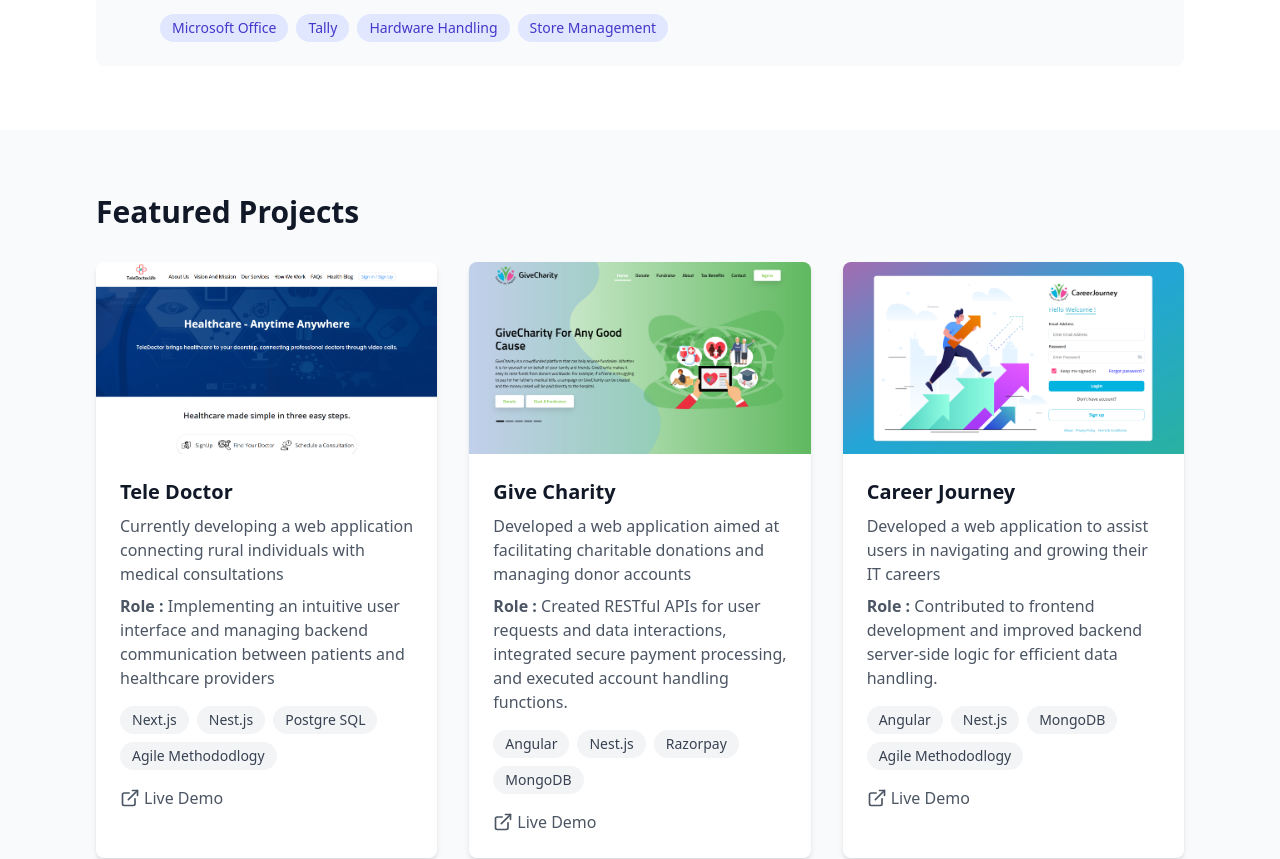
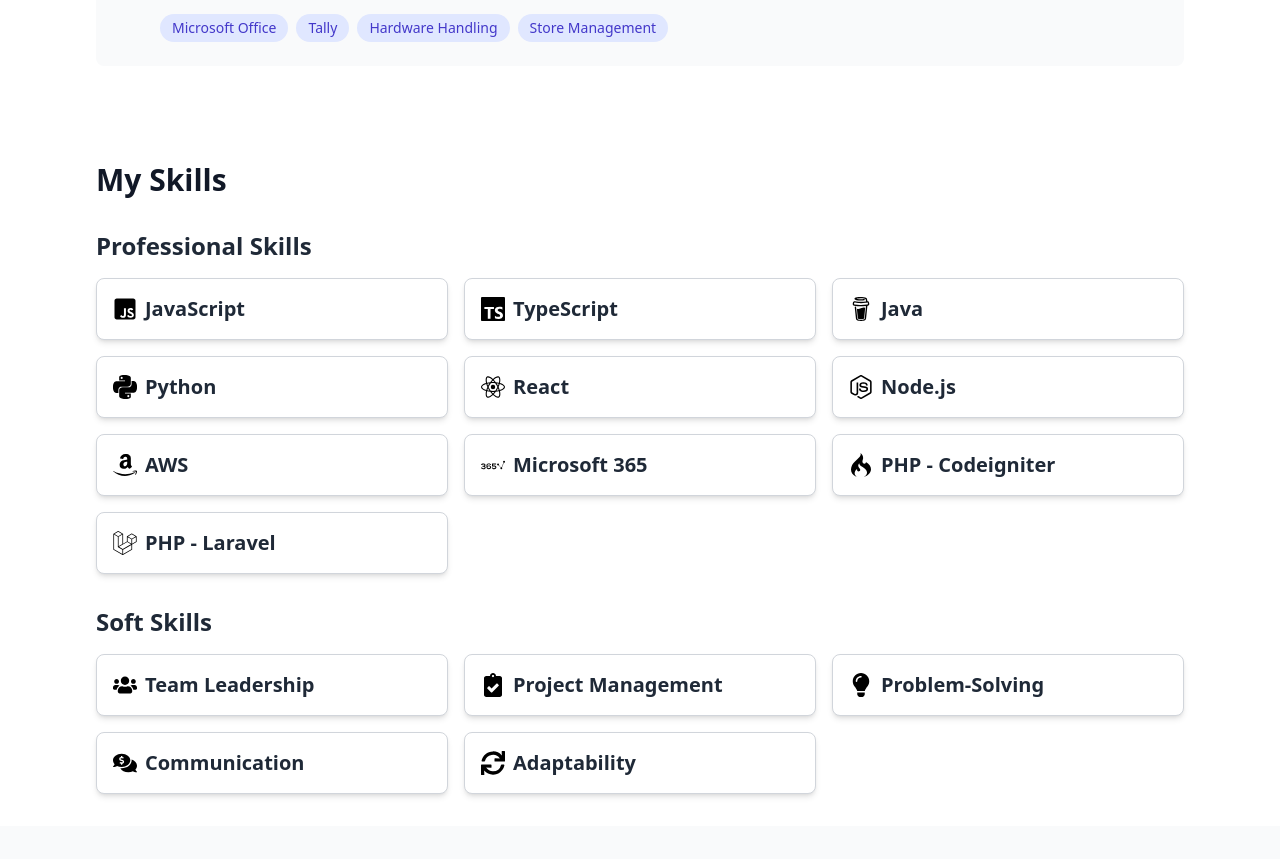
Before and after one commit to SanthoshNumentica/sadaiyappan.portfolio, a React (Vite) app: page / in a window 1280 px wide. Shown: the part 1140-1999 px from the top of the page. Built offline with nearby package versions, Linux system fonts and the light colour scheme.

Commit message:
skills uddated

```diff
--- a/src/App.tsx
+++ b/src/App.tsx
@@ -13,9 +13,9 @@ function App() {
       <main>
         <About />
         <Experience />
+        <Skills />
         <Projects />
         <Certifications/>
-        <Skills />
       </main>
       <Footer />
     </div>
--- a/src/components/Header.tsx
+++ b/src/components/Header.tsx
@@ -13,6 +13,7 @@ export function Header() {
           <nav className="hidden md:flex space-x-8">
             <a href="#about" className="text-gray-700 hover:text-indigo-600">About</a>
             <a href="#experience" className="text-gray-700 hover:text-indigo-600">Experience</a>
+            <a href="#skills" className="text-gray-700 hover:text-indigo-600">Skills</a>
             <a href="#projects" className="text-gray-700 hover:text-indigo-600">Projects</a>
             <a href="#certifications" className="text-gray-700 hover:text-indigo-600">Certifications</a>
           </nav>
--- a/src/components/Skill.tsx
+++ b/src/components/Skill.tsx
@@ -1,15 +1,7 @@
-import { motion } from 'framer-motion';
-import { useState } from 'react';
-import { FaChevronDown, FaChevronUp, FaClipboardCheck, FaCommentsDollar, FaJsSquare, FaLightbulb, FaSync, FaUsers } from 'react-icons/fa'; // JavaScript logo
-import { Si365Datascience, SiAmazon, SiBuymeacoffee, SiCodeigniter, SiLaravel, SiNodedotjs, SiPython, SiReact, SiTypescript } from 'react-icons/si'; // Other logos
+import { FaClipboardCheck, FaCommentsDollar, FaJsSquare, FaLightbulb, FaSync, FaUsers } from 'react-icons/fa';
+import { Si365Datascience, SiAmazon, SiBuymeacoffee, SiCodeigniter, SiLaravel, SiNodedotjs, SiPython, SiReact, SiTypescript } from 'react-icons/si';
 
 const Skills = () => {
-  const [isTechnicalOpen, setTechnicalOpen] = useState(false);
-  const [isSoftOpen, setSoftOpen] = useState(false);
-
-  const toggleTechnical = () => setTechnicalOpen(!isTechnicalOpen);
-  const toggleSoft = () => setSoftOpen(!isSoftOpen);
-
   const technicalSkills = [
     { id: 1, skill: 'JavaScript', icon: <FaJsSquare className="h-6 w-6 inline mr-2" /> },
     { id: 2, skill: 'TypeScript', icon: <SiTypescript className="h-6 w-6 inline mr-2" /> },
@@ -32,63 +24,37 @@ const Skills = () => {
   ];
 
   return (
-    <div className="max-w-6xl mx-auto px-4 sm:px-6 lg:px-8 py-8">
-      <h2 className="text-3xl font-bold text-gray-900 mb-4">My Skills</h2>
+    <section id="skills" className="max-w-6xl mx-auto px-4 sm:px-6 lg:px-8 py-8">
+      <h2 className="text-3xl font-bold text-gray-900 mb-8">My Skills</h2>
 
-      <div className="flex flex-col md:flex-row justify-between mb-4">
-        <div className="flex-1 mb-2 md:mb-0">
-          <button
-            onClick={toggleTechnical}
-            className="w-full text-left bg-gray-200 text-gray-800 font-semibold py-2 px-4 rounded-lg shadow hover:bg-gray-300 transition flex items-center justify-between">
-            <span>Technical Skills</span>
-            {isTechnicalOpen ? <FaChevronUp /> : <FaChevronDown />}
-          </button>
-          <motion.div
-            initial={{ height: 0, opacity: 0 }}
-            animate={{ height: isTechnicalOpen ? 'auto' : 0, opacity: isTechnicalOpen ? 1 : 0 }}
-            transition={{ duration: 0.3 }}
-            className="overflow-hidden"
-          >
-            <div className="grid grid-cols-1 md:grid-cols-2 lg:grid-cols-3 gap-4 mt-2">
+      <div className="mb-8">
+        <h3 className="text-2xl font-semibold text-gray-800 mb-4">Professional Skills</h3>
+        <div className="grid grid-cols-1 md:grid-cols-2 lg:grid-cols-3 gap-4">
           {technicalSkills.map((skill) => (
             <div key={skill.id} className="p-4 border border-gray-300 rounded-lg bg-white shadow-md flex items-center">
               {skill.icon}
               <div className="flex-1">
-                    <h3 className="text-xl font-semibold text-gray-800">{skill.skill}</h3>
+                <h4 className="text-xl font-semibold text-gray-800">{skill.skill}</h4>
               </div>
             </div>
           ))}
         </div>
-          </motion.div>
       </div>
-        <div className="flex-1">
-          <button
-            onClick={toggleSoft}
-            className="w-full text-left bg-gray-200 text-gray-800 font-semibold py-2 px-4 rounded-lg shadow hover:bg-gray-300 transition flex items-center justify-between"
-          >
-            <span>Soft Skills</span>
-            {isSoftOpen ? <FaChevronUp /> : <FaChevronDown />}
-          </button>
-          <motion.div
-            initial={{ height: 0, opacity: 0 }}
-            animate={{ height: isSoftOpen ? 'auto' : 0, opacity: isSoftOpen ? 1 : 0 }}
-            transition={{ duration: 0.3 }}
-            className="overflow-hidden"
-          >
-            <div className="grid grid-cols-1 md:grid-cols-2 lg:grid-cols-3 gap-4 mt-2">
+
+      <div>
+        <h3 className="text-2xl font-semibold text-gray-800 mb-4">Soft Skills</h3>
+        <div className="grid grid-cols-1 md:grid-cols-2 lg:grid-cols-3 gap-4">
           {softSkills.map((skill) => (
             <div key={skill.id} className="p-4 border border-gray-300 rounded-lg bg-white shadow-md flex items-center">
               {skill.icon}
               <div className="flex-1">
-                    <h3 className="text-xl font-semibold text-gray-800">{skill.skill}</h3>
+                <h4 className="text-xl font-semibold text-gray-800">{skill.skill}</h4>
               </div>
             </div>
           ))}
         </div>
-          </motion.div>
       </div>
-      </div>
-    </div>
+    </section>
   );
 };
 
```
Lines whose indentation alone changed are shown as unchanged.
